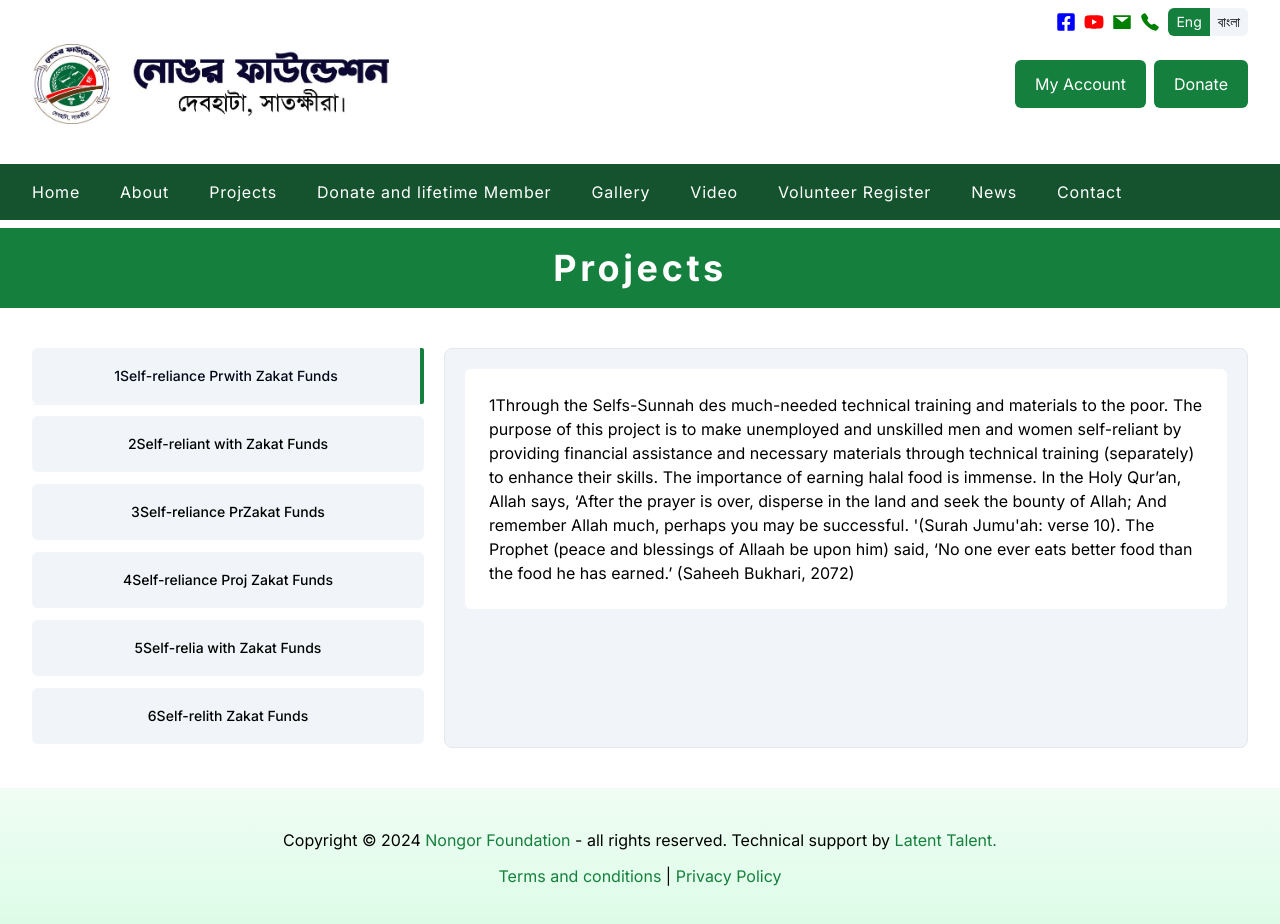
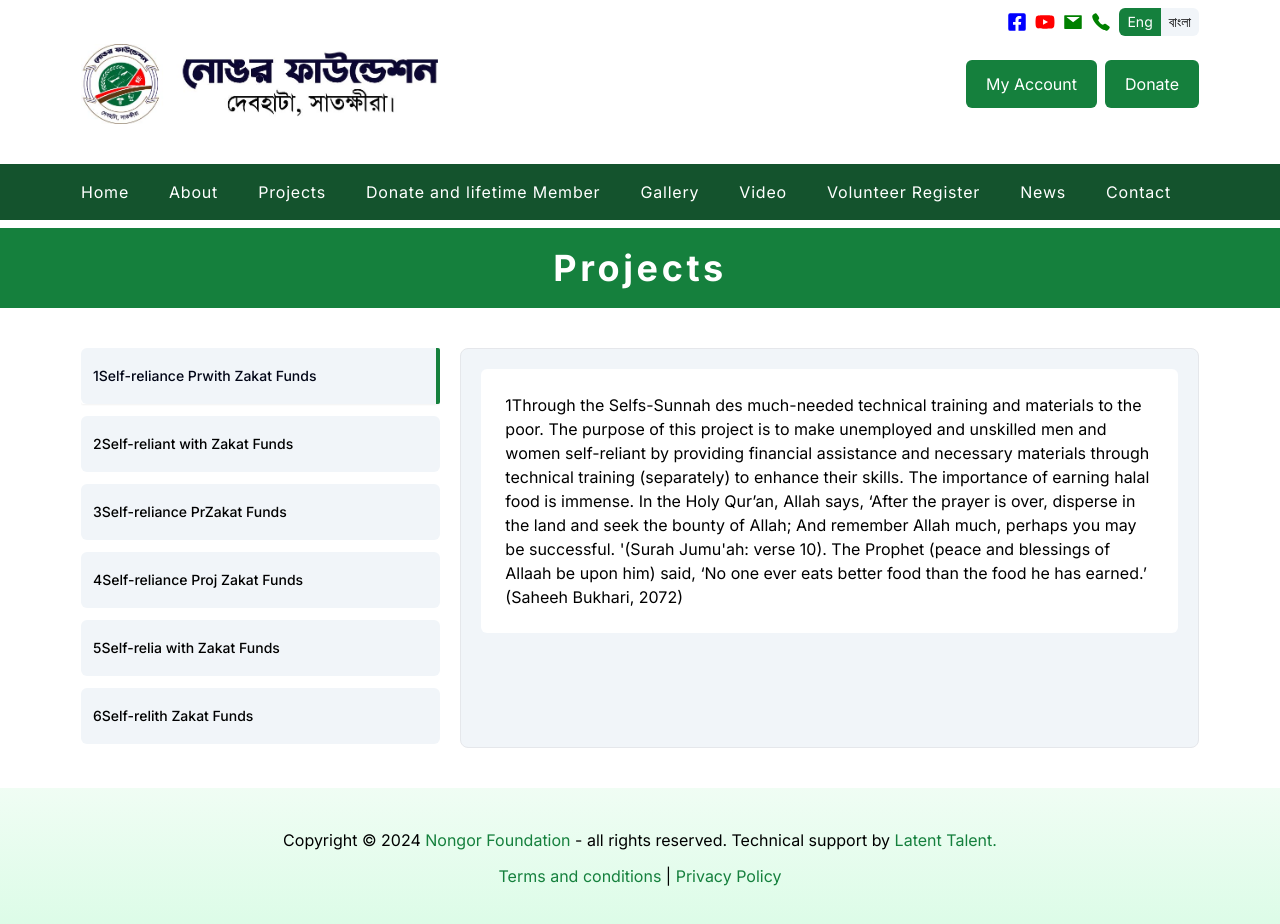
Before and after one commit to ibrahimk4111/non-gor-foundation, a Next.js app: page /projects in a window 1280 px wide. Shown: the top 924 px of the page. Built offline with nearby package versions, Linux system fonts and the light colour scheme.

Commit message:
project page done

```diff
--- a/app/projects/page.tsx
+++ b/app/projects/page.tsx
@@ -10,7 +10,7 @@ const projects = () => {
   return (
     <div>
       <div className=" bg-green-700">
-        <h1 className=" py-5 text-center lg:text-4xl md:text-2xl text-white font-bold tracking-widest ">
+        <h1 className=" py-5 text-center lg:text-4xl text-2xl text-white font-bold tracking-widest ">
           Projects
         </h1>
       </div>
@@ -18,7 +18,7 @@ const projects = () => {
         <div className=" grid grid-cols-12 gap-5">
           <Tabs
             defaultValue={ProjectDatas[0].name}
-            className=" flex flex-col gap-3 lg:col-span-4 overflow-auto max-h-[50vh] "
+            className=" flex flex-col gap-3 lg:col-span-4 col-span-12 overflow-auto lg:h-[50vh] h-[40vh] "
           >
             {ProjectDatas.map((project, index) => (
               <div key={index}>
@@ -33,7 +33,7 @@ const projects = () => {
               </div>
             ))}
           </Tabs>
-          <section className="lg:col-span-8 border rounded-lg bg-slate-100 p-5 max-h-[50vh] overflow-auto">
+          <section className="lg:col-span-8 col-span-12 border rounded-lg bg-slate-100 p-5 lg:h-[50vh] h-[60vh] overflow-auto">
             <div className=" bg-white rounded-md p-3">
               {ProjectDatas.map(
                 (project, index) =>
--- a/components/header/drawerNavBar/DrawerNavBar.tsx
+++ b/components/header/drawerNavBar/DrawerNavBar.tsx
@@ -2,14 +2,14 @@
 
 import Link from "next/link";
 
-import { Drawer, DrawerContent, DrawerTrigger } from "@/components/ui/drawer";
+import { Drawer, DrawerClose, DrawerContent, DrawerTrigger } from "@/components/ui/drawer";
 import { RxHamburgerMenu } from "react-icons/rx";
 import { useState } from "react";
 
 const DrawerNavBar: React.FC = () => {
     const [activeBtn, setActiveBtn] = useState<string>('Home')
   const navItemClassNames = (btnName: string) =>
-    `${activeBtn === btnName? "bg-green-700 text-white": "hover:text-green-700 w-full bg-slate-200/80"} text-center text-xl p-2 rounded-md`;
+    `${activeBtn === btnName? "bg-green-700 text-white": "hover:text-green-700 w-full bg-slate-200/80"} text-center text-xl rounded-md`;
 
   return (
     <Drawer>
@@ -19,32 +19,32 @@ const DrawerNavBar: React.FC = () => {
       <DrawerContent>
         <div>
           <ul className=" flex flex-col gap-3 p-10 ">
-            <Link href="#">
-              <li onClick={()=>setActiveBtn('Home')} className={navItemClassNames('Home')}>Home</li>
+            <Link href="/">
+              <li onClick={()=>setActiveBtn('Home')} className={navItemClassNames('Home')}><DrawerClose className=" w-full h-full p-2" >Home</DrawerClose></li>
             </Link>
             <Link href="#">
-              <li onClick={()=>setActiveBtn('About')} className={navItemClassNames('About')}>About</li>
+              <li onClick={()=>setActiveBtn('About')} className={navItemClassNames('About')}><DrawerClose className=" w-full h-full p-2">About</DrawerClose></li>
+            </Link>
+            <Link href="/projects" >
+              <li onClick={()=>setActiveBtn('Projects')} className={navItemClassNames('Projects')}><DrawerClose className=" w-full h-full p-2">Projects</DrawerClose></li>
             </Link>
             <Link href="#">
-              <li onClick={()=>setActiveBtn('Projects')} className={navItemClassNames('Projects')}>Projects</li>
+              <li onClick={()=>setActiveBtn('Donate')} className={navItemClassNames('Donate')}><DrawerClose className=" w-full h-full p-2">Donate</DrawerClose></li>
             </Link>
             <Link href="#">
-              <li onClick={()=>setActiveBtn('Donate')} className={navItemClassNames('Donate')}>Donate</li>
+              <li onClick={()=>setActiveBtn('Gallery')} className={navItemClassNames('Gallery')}><DrawerClose className=" w-full h-full p-2">Gallery</DrawerClose></li>
             </Link>
             <Link href="#">
-              <li onClick={()=>setActiveBtn('Gallery')} className={navItemClassNames('Gallery')}>Gallery</li>
+              <li onClick={()=>setActiveBtn('Video')} className={navItemClassNames('Video')}><DrawerClose className=" w-full h-full p-2">Video</DrawerClose></li>
             </Link>
             <Link href="#">
-              <li onClick={()=>setActiveBtn('Video')} className={navItemClassNames('Video')}>Video</li>
+              <li onClick={()=>setActiveBtn('Volunteer')} className={navItemClassNames('Volunteer')}><DrawerClose className=" w-full h-full p-2">Volunteer</DrawerClose></li>
             </Link>
             <Link href="#">
-              <li onClick={()=>setActiveBtn('Volunteer')} className={navItemClassNames('Volunteer')}>Volunteer</li>
+              <li onClick={()=>setActiveBtn('News')} className={navItemClassNames('News')}><DrawerClose className=" w-full h-full p-2">News</DrawerClose></li>
             </Link>
             <Link href="#">
-              <li onClick={()=>setActiveBtn('News')} className={navItemClassNames('News')}>News</li>
-            </Link>
-            <Link href="#">
-              <li onClick={()=>setActiveBtn('Contact')} className={navItemClassNames('Contact')}>Contact</li>
+              <li onClick={()=>setActiveBtn('Contact')} className={navItemClassNames('Contact')}><DrawerClose className=" w-full h-full p-2">Contact</DrawerClose></li>
             </Link>
           </ul>
         </div>
--- a/components/ui/carousel.tsx
+++ b/components/ui/carousel.tsx
@@ -203,10 +203,10 @@ export const CarouselPrevious = React.forwardRef<HTMLButtonElement, React.Compon
       variant={variant}
       size={size}
       className={cn(
-        "absolute  h-12 w-12 rounded-full",
+        "absolute lg:h-12 h-8 lg:w-12 w-8 rounded-full",
         orientation === "horizontal"
-          ? "-left-6 top-1/2 -translate-y-1/2"
-          : "-top-6 left-1/2 -translate-x-1/2 rotate-90",
+          ? "lg:-left-6 -left-4 top-1/2 -translate-y-1/2"
+          : "lg:-top-6 -top-4 left-1/2 -translate-x-1/2 rotate-90",
         className
       )}
       disabled={!canScrollPrev}
@@ -232,9 +232,9 @@ export const CarouselNext = React.forwardRef<HTMLButtonElement,React.ComponentPr
       variant={variant}
       size={size}
       className={cn(
-        "absolute h-12 w-12 rounded-full",
+        "absolute lg:h-12 h-8 lg:w-12 w-8 rounded-full",
         orientation === "horizontal"
-          ? "-right-6 top-1/2 -translate-y-1/2"
+          ? "lg:-right-6 -right-4 top-1/2 -translate-y-1/2"
           : "-bottom-6 left-1/2 -translate-x-1/2 rotate-90",
         className
       )}
--- a/components/ui/drawer.tsx
+++ b/components/ui/drawer.tsx
@@ -20,7 +20,7 @@ const DrawerTrigger = DrawerPrimitive.Trigger
 
 const DrawerPortal = DrawerPrimitive.Portal
 
-// const DrawerClose = DrawerPrimitive.Close
+const DrawerClose = DrawerPrimitive.Close
 
 const DrawerOverlay = React.forwardRef<
   React.ElementRef<typeof DrawerPrimitive.Overlay>,
@@ -106,10 +106,10 @@ DrawerContent.displayName = "DrawerContent"
 
 export {
   Drawer,
-  // DrawerPortal,
+  DrawerPortal,
   DrawerOverlay,
   DrawerTrigger,
-  // DrawerClose,
+  DrawerClose,
   DrawerContent,
   // DrawerHeader,
   // DrawerFooter,
--- a/components/ui/tabs.tsx
+++ b/components/ui/tabs.tsx
@@ -29,7 +29,7 @@ const TabsTrigger = React.forwardRef<
   <TabsPrimitive.Trigger
     ref={ref}
     className={cn(
-      " w-full h-full inline-flex items-center justify-center whitespace-nowrap rounded-sm px-3 py-1.5 text-sm font-medium transition-all focus-visible:outline-none focus-visible:ring-2 focus-visible:ring-slate-950 focus-visible:ring-offset-2 disabled:pointer-events-none disabled:opacity-50 data-[state=active]:border-r-4 border-green-700 data-[state=active]:text-slate-950 data-[state=active]:shadow-sm dark:ring-offset-slate-950 dark:focus-visible:ring-slate-300 dark:data-[state=active]:bg-slate-950 dark:data-[state=active]:text-slate-50",
+      " w-full h-full inline-flex items-center justify-start whitespace-nowrap rounded-sm px-3 py-1.5 text-sm font-medium transition-all focus-visible:outline-none focus-visible:ring-2 focus-visible:ring-slate-950 focus-visible:ring-offset-2 disabled:pointer-events-none disabled:opacity-50 data-[state=active]:border-r-4 border-green-700 data-[state=active]:text-slate-950 data-[state=active]:shadow-sm dark:ring-offset-slate-950 dark:focus-visible:ring-slate-300 dark:data-[state=active]:bg-slate-950 dark:data-[state=active]:text-slate-50",
       className
     )}
     {...props}
--- a/tailwind.config.ts
+++ b/tailwind.config.ts
@@ -12,12 +12,13 @@ const config = {
   theme: {
     container: {
       center: true,
-      padding: "2rem",
+      padding: "1rem",
       screens: {
         sm: "100%",
-        md: "100%",
-        lg: "1024px",
-        xxl: "1280px",
+        md: "80%",
+        lg: "900px",
+        xl: "1050px",
+        xxl: "1150px",
       },
     },
     extend: {
```
